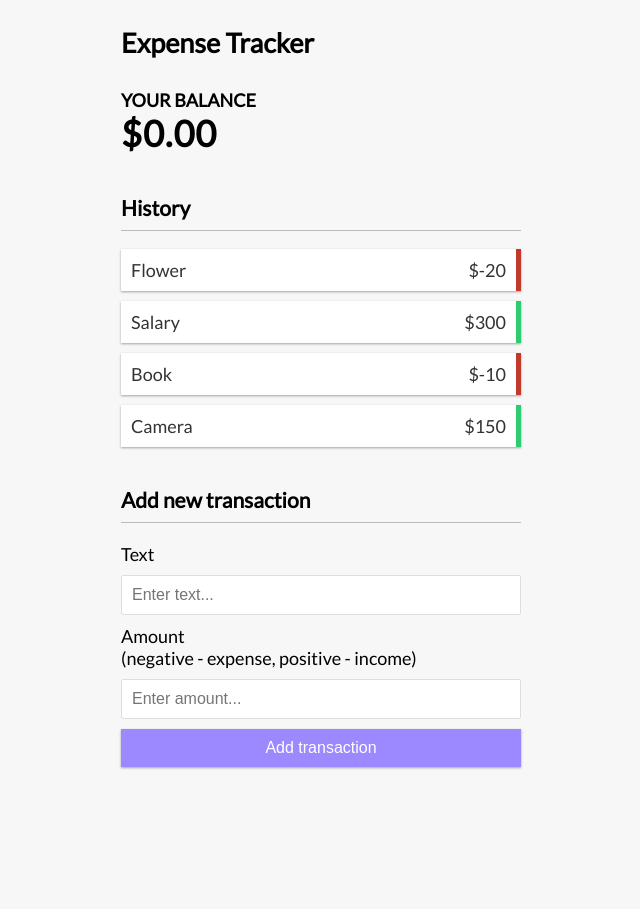
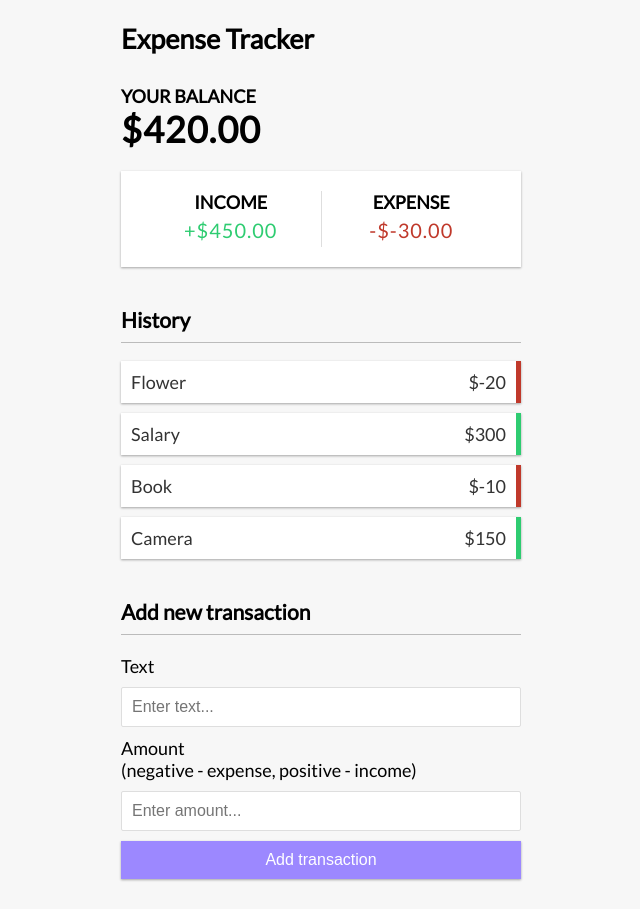
Before and after one commit to xdenote/expense-tracker-vue, a Vue app: page / in a window 1280 px wide. Shown: the whole page, without its empty margins (319-959 px from the left). Before the commit the page ends 800 px from the top, so only its background shows below. Built offline with nearby package versions, Linux system fonts and the light colour scheme.

Commit message:
Total Calculation

```diff
--- a/src/App.vue
+++ b/src/App.vue
@@ -4,22 +4,34 @@ import Balance from "@/components/Balance.vue";
 import IncomeExpenses from "@/components/IncomeExpenses.vue";
 import TransactionList from "@/components/TransactionList.vue";
 import AddTransactions from "@/components/AddTransactions.vue";
-import { ref } from "vue";
+import {ref, computed} from "vue";
 
 const transactions = ref([
-  { id: 1, text: "Flower", amount: -20 },
-  { id: 2, text: "Salary", amount: 300 },
-  { id: 3, text: "Book", amount: -10 },
-  { id: 4, text: "Camera", amount: 150 },
+  {id: 1, text: "Flower", amount: -20},
+  {id: 2, text: "Salary", amount: 300},
+  {id: 3, text: "Book", amount: -10},
+  {id: 4, text: "Camera", amount: 150},
 ]);
+
+const total = computed(() => {
+  return transactions.value.reduce((acc, transaction) => (acc += transaction.amount), 0).toFixed(2);
+});
+
+const income = computed(() => {
+  return transactions.value.filter((transaction) => transaction.amount > 0).reduce((acc, transaction) => (acc += transaction.amount), 0).toFixed(2);
+});
+
+const expense = computed(() => {
+  return transactions.value.filter((transaction) => transaction.amount < 0).reduce((acc, transaction) => (acc += transaction.amount), 0).toFixed(2);
+});
 
 </script>
 
 <template>
   <Header/>
   <div class="container">
-    <Balance/>
-    <IncomeExpenses/>
+    <Balance :total="total"/>
+    <IncomeExpenses :income="income" :expense="expense"/>
     <TransactionList :transactions="transactions"/>
     <AddTransactions/>
   </div>
--- a/src/components/Balance.vue
+++ b/src/components/Balance.vue
@@ -1,10 +1,18 @@
 <script setup>
+import {  defineProps } from 'vue'
+
+const props = defineProps({
+  total: {
+    type: Number,
+    required: true
+  }
+})
 
 </script>
 
 <template>
   <h4>Your Balance</h4>
-  <h1 id="balance">$0.00</h1>
+  <h1 id="balance">${{total}}</h1>
 </template>
 
 <style scoped>
--- a/src/components/IncomeExpenses.vue
+++ b/src/components/IncomeExpenses.vue
@@ -1,9 +1,29 @@
 <script setup>
+import {defineProps} from 'vue'
 
+const props = defineProps({
+  income: {
+    type: Number,
+    required: true
+  },
+  expense: {
+    type: Number,
+    required: true
+  }
+})
 </script>
 
 <template>
-
+  <div class="inc-exp-container">
+    <div>
+      <h4>Income</h4>
+      <p id="money-plus" class="money plus">+${{ income }}</p>
+    </div>
+    <div>
+      <h4>Expense</h4>
+      <p id="money-minus" class="money minus">-${{ expense }}</p>
+    </div>
+  </div>
 </template>
 
 <style scoped>
```
